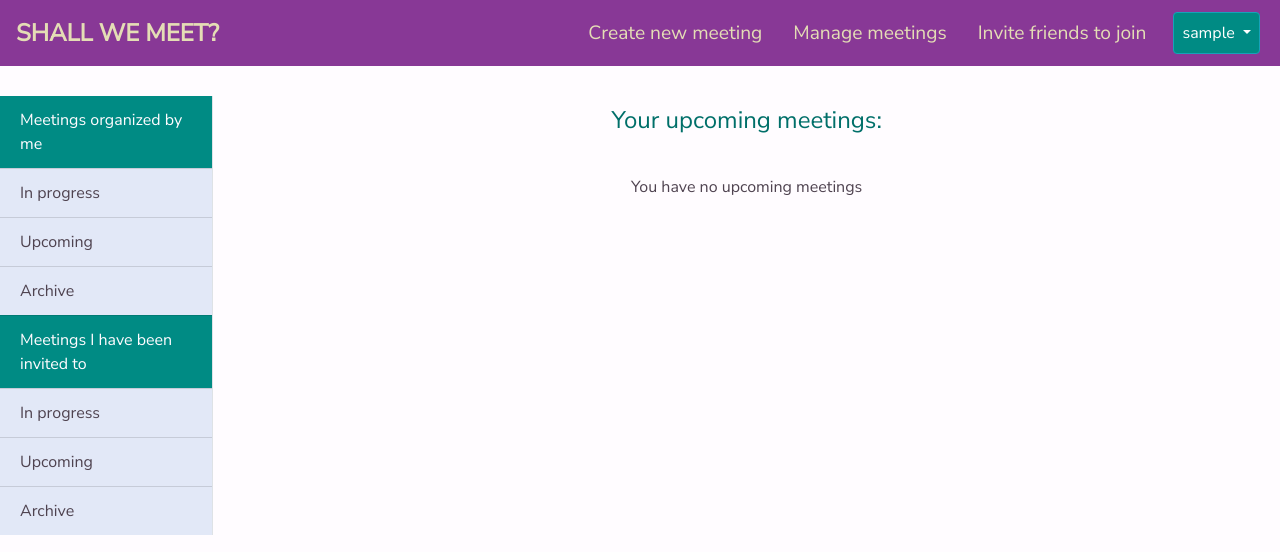
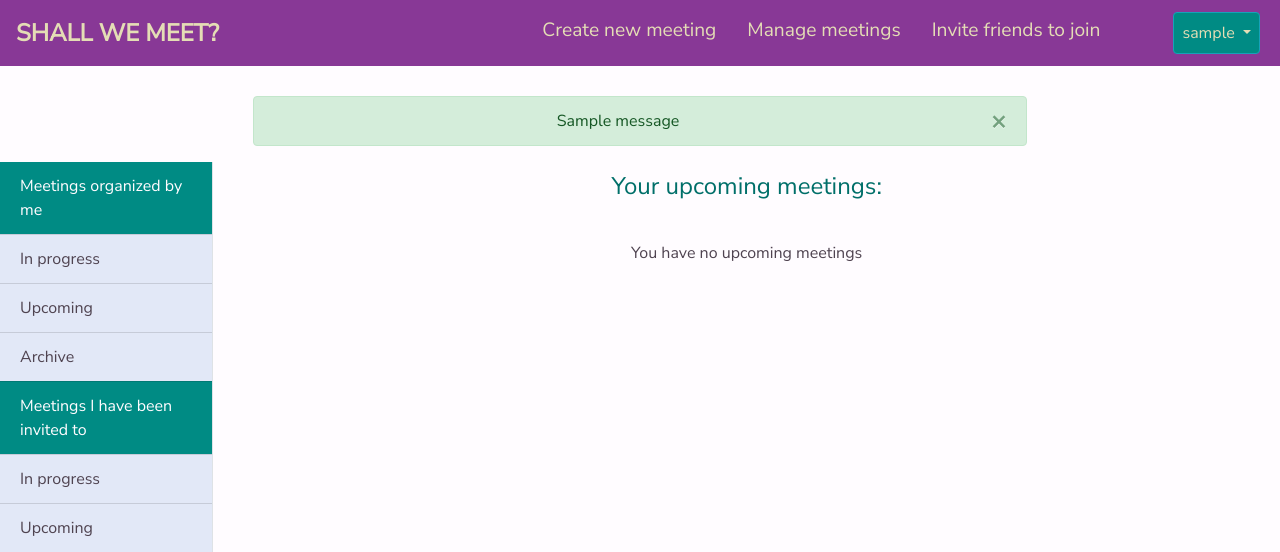
Before and after one commit to ZuzannaP/shall_we_meet_app, a Django app: page / in a window 1280 px wide. Shown: the top 552 px of the page. Run offline with Django 3.2, Linux system fonts and the light colour scheme; a user stored in the database is signed in; tables that the repository leaves empty hold one stand-in row (values such as "Sample post"); one stand-in notice (Sample message) is shown; some libraries are stand-ins or nearby versions.

Commit message:
added Django Messeges framework + joined with Bootstrap

```diff
--- a/shall_we_meet/perfect_slot/static/css/style.css
+++ b/shall_we_meet/perfect_slot/static/css/style.css
@@ -20,7 +20,7 @@
     margin-left: 50px;
 }
 
-#navbarNavAltMarkup > div > div > a:nth-child(1):active, #navbarNavAltMarkup > div > div > a:nth-child(2):active{
+#navbarNavAltMarkup > ul > div > div > a:nth-child(1):active, #navbarNavAltMarkup > ul > div > div > a:nth-child(2):active{
     background-color: #883896 ;
 }
 
@@ -33,7 +33,7 @@ a.nav-item.nav-link{
 
 }
 
-#navbarNavAltMarkup > ul > a:nth-child(4), #navbarNavAltMarkup > ul > a:nth-child(5), #navbarDropdown{
+.nav_button{
     background-color: #008B84;
     color: #ffffff;
     margin: 4px;
--- a/shall_we_meet/perfect_slot/templates/base.html
+++ b/shall_we_meet/perfect_slot/templates/base.html
@@ -11,7 +11,6 @@
   <link rel="stylesheet" href={% static "css/style.css"%} />
 </head>
 <body>
-
      <nav class="navbar navbar-expand-lg navbar-dark navbar-right">
         <a class="navbar-brand" id="shall_we_meet_logo" href="{% url "homepage" %}">
             SHALL WE MEET?
@@ -21,27 +20,36 @@
         </button>
         <div class="collapse navbar-collapse" id="navbarNavAltMarkup">
             <ul class="nav navbar-nav ml-auto"  >
+                {% if request.user.is_authenticated %}
                 <a class="nav-item nav-link"  href="{% url "homepage" %}">Create new meeting</a>
                 <a class="nav-item nav-link" href="{% url "homepage" %}">Manage meetings</a>
                 <a class="nav-item nav-link" href="{% url "homepage" %}">Invite friends to join</a>
-                  {% if not request.user.is_authenticated %}
-                        <a class="btn btn-info" href="{% url "signup" %}">Create account </a>
-                        <a class="btn btn-info" href="{% url "login" %}">Log in </a>
-                   {% endif %}
-            </ul>
-            {% if request.user.is_authenticated %}
                 <div class="nav-item dropdown navbar-dark navbar-nav navbar-brand:hover">
-                         <a class="btn btn-info nav-link dropdown-toggle" id="navbarDropdown" role="button" data-toggle="dropdown" aria-haspopup="true" aria-expanded="false">
+                    <a class="btn btn-info nav-link dropdown-toggle nav_button" id="navbarDropdown" role="button" data-toggle="dropdown" aria-haspopup="true" aria-expanded="false">
                         {{ request.user.username }}
                     </a>
                     <div class="dropdown-menu dropdown-menu-right" aria-labelledby="navbarDropdown" >
                         <a class="dropdown-item"  href="{% url "edit_personal_info" %}">Account settings</a>
                         <a class="dropdown-item" href="{% url "logout" %}">Log out</a>
                     </div>
-                </div>
+                {% elif not request.user.is_authenticated %}
+                    <a class="btn btn-info nav_button" href="{% url "signup" %}">Create account </a>
+                    <a class="btn btn-info nav_button" href="{% url "login" %}">Log in </a>
                  {% endif %}
+            </ul>
       </div>
     </nav>
+
+<div class="container-fluid col-md-8">
+    {% for message in messages %}
+        <div class="alert {{ message.tags }} alert-dismissible" role="alert">
+            <button type="button" class="close" data-dismiss="alert" aria-label="Close">
+                <span aria-hidden="true">&times;</span>
+            </button>
+            {{ message }}
+        </div>
+    {% endfor %}
+</div>
 
         {% block content %} {% endblock %}
 
--- a/shall_we_meet/perfect_slot/templates/homepage.html
+++ b/shall_we_meet/perfect_slot/templates/homepage.html
@@ -1,8 +1,6 @@
 {% extends "base.html" %}
 
 {% block content %}
-
-
 
     {% if not request.user.is_authenticated %}
     <div class="container col-md-6">
--- a/shall_we_meet/perfect_slot/views.py
+++ b/shall_we_meet/perfect_slot/views.py
@@ -1,6 +1,8 @@
 from django.contrib.auth import authenticate, logout, login
 from django.contrib.auth.mixins import LoginRequiredMixin
 from django.contrib.auth.views import PasswordChangeView, PasswordChangeDoneView
+from django.contrib import messages
+from django.contrib.messages.views import SuccessMessageMixin
 from django.shortcuts import render
 from django.urls import reverse_lazy
 from django.views import View
@@ -14,6 +16,7 @@ def homepage(request):
     return render(request, "homepage.html")
 
 ### USER ADMINISTRATION ###
+
 
 class LoginView(FormView):
     form_class = LoginForm
@@ -48,15 +51,17 @@ class LogoutView(View):
 
 
 # dodaj powitalny message
-class SignUpView(CreateView):
+class SignUpView(SuccessMessageMixin, CreateView,):
     form_class = CustomUserCreationForm
     success_url = reverse_lazy('login')
+    success_message = 'Your account has been created. Welcome on board!'
     template_name = 'signup.html'
 
 
-class EditPersonalInfoView(LoginRequiredMixin, UpdateView):
+class EditPersonalInfoView(LoginRequiredMixin, SuccessMessageMixin, UpdateView):
     form_class = CustomUserChangeForm
     success_url = reverse_lazy('homepage')
+    success_message = "Your personal data has been succesfully changed!"
     template_name = 'edit_personal_info.html'
 
     def get_object(self):
@@ -64,10 +69,11 @@ class EditPersonalInfoView(LoginRequiredMixin, UpdateView):
 
 
 # dodaj message , że konto zostało skasowane
-class DeleteAccountView(LoginRequiredMixin, DeleteView):
+class DeleteAccountView(LoginRequiredMixin, SuccessMessageMixin, DeleteView):
     template_name = 'account_confirm_delete.html'
     model = CustomUser
     success_url = reverse_lazy("homepage")
+    success_message = "Your account has been deleted"
 
     def get_object(self):
         return self.request.user
```
Also changed, not shown: shall_we_meet/shall_we_meet/settings.py (+11 -1 lines). Lines whose indentation alone changed are shown as unchanged.
